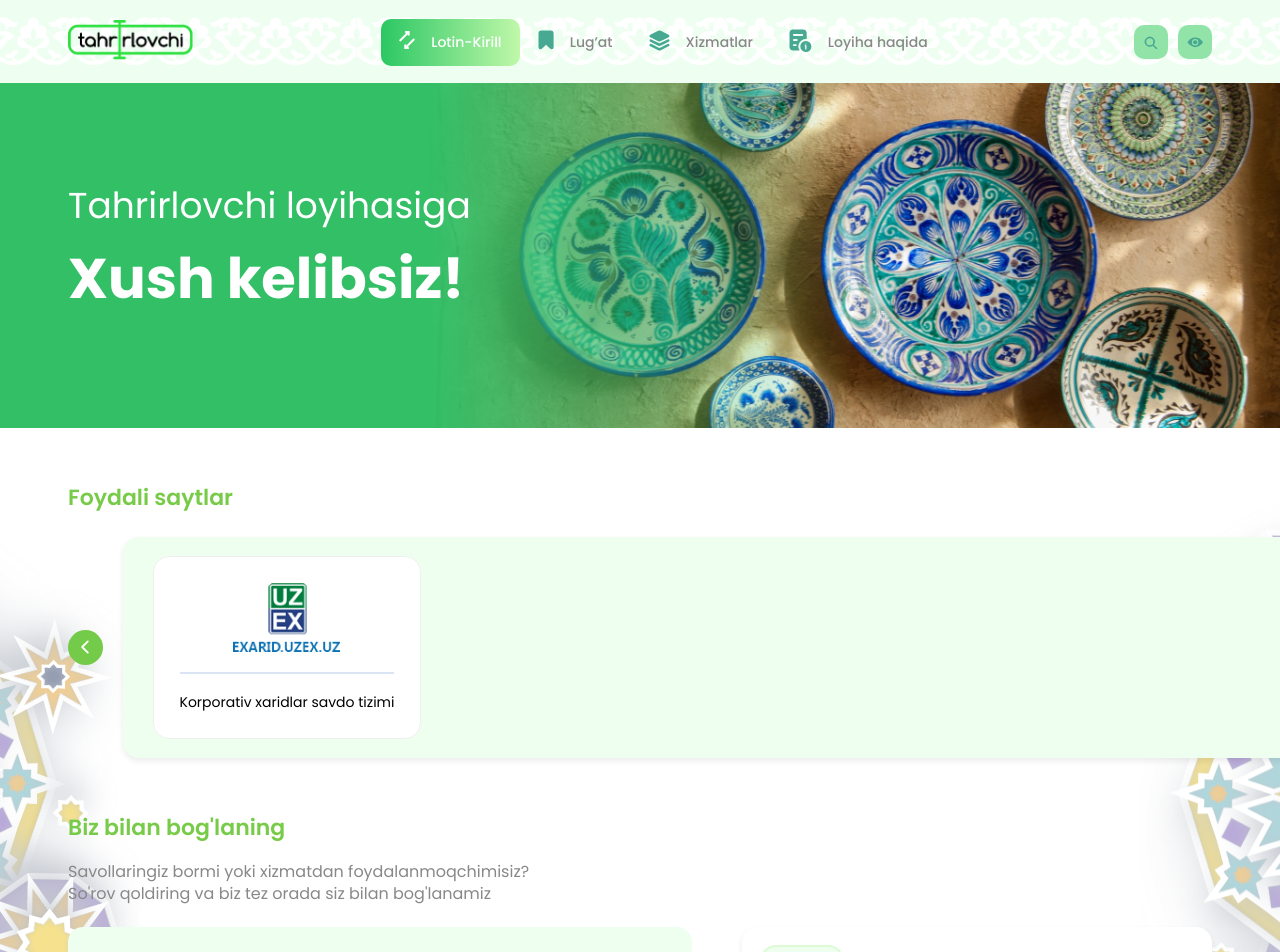
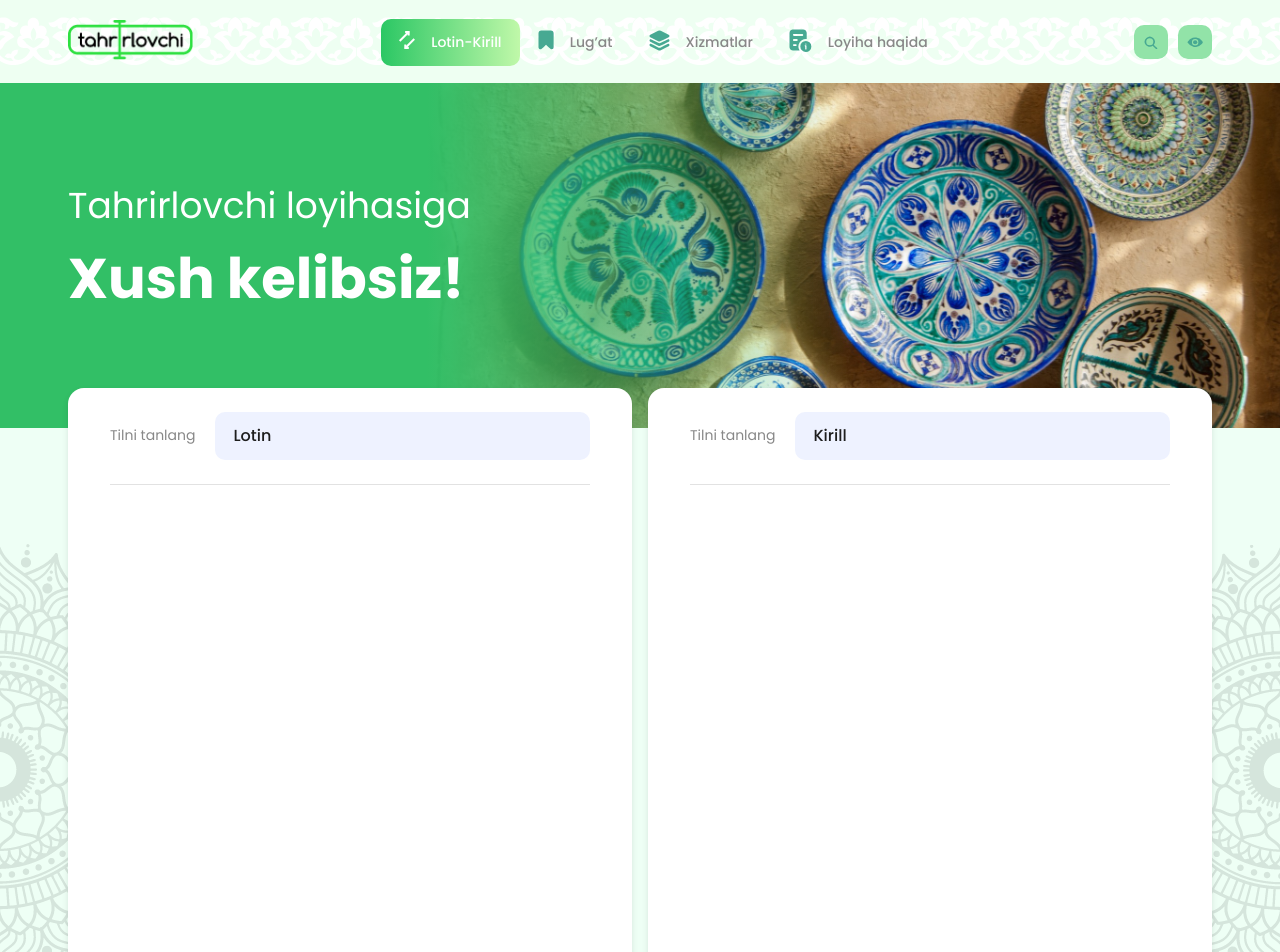
Before and after one commit to NurmuhammadovHojiakbar/tahrirlovchi, a React (Vite) app: page / in a window 1280 px wide. Shown: the top 952 px of the page. Built offline with nearby package versions, Linux system fonts and the light colour scheme.

Commit message:
add editor

```diff
--- a/index.html
+++ b/index.html
@@ -8,6 +8,7 @@
   </head>
   <body>
     <div id="root"></div>
+    <script> const global = globalThis; </script>
     <script type="module" src="/src/main.jsx"></script>
   </body>
 </html>
--- /dev/null
+++ b/src/components/editor/editor-content/index.jsx
@@ -0,0 +1,77 @@
+import { useRef } from "react";
+import { useDispatch, useSelector } from "react-redux";
+import { Editor, convertToRaw } from "draft-js";
+import PropTypes from "prop-types";
+import EditorHeader from "../editor-header";
+import { CopyButton, SaveButton, ShareButton } from "../../controllers";
+import { updateEditor } from "../../../store/reducer/editor-slice";
+import translate from "../../../utils/Translator";
+
+const EditorContent = ({ pos }) => {
+  const editorRef = useRef(null);
+  const dispatch = useDispatch();
+  const { content: editor, isLatin } = useSelector((state) => {
+    return state.editorState;
+  });
+
+  const handleEditorChange = (newEditorState) => {
+    dispatch(updateEditor(newEditorState));
+  };
+
+  const translated = convertToRaw(editor.getCurrentContent()).blocks.map((el) =>
+    isLatin
+      ? el.text
+          .split(" ")
+          .map((word) => translate(word, false))
+          .join(" ")
+      : el.text
+          .replace(
+            /\d+(\s+)((январ)|(феврал)|(март)|(апрел)|(май)|(июн)|(июл)|(август)|(сентябр)|(октябр)|(сентабр)|(октабр)|(ноябр)|(декабр)|(йил))/gi,
+            (matched) => {
+              const list = matched.split(" ").filter((w) => w !== "");
+              return `${list[0]}-${list[1]}`;
+            }
+          )
+          .split(" ")
+          .map((word) => translate(word, true))
+          .join(" ")
+  );
+
+  return (
+    <div className="editor-content">
+      <EditorHeader pos={pos} />
+      <div className="editor-line"></div>
+      <div className="editor-content__wrapper">
+        {pos ? (
+          <div className="editable-content__result">
+            {translated?.map((el, indx) =>
+              el === "" ? <br key={indx} /> : <p key={indx}>{el}</p>
+            )}
+          </div>
+        ) : (
+          <div
+            className="editable-content__context"
+            onClick={() => editorRef.current.focus()}
+          >
+            <Editor
+              editorState={editor}
+              onChange={handleEditorChange}
+              ref={editorRef}
+            />
+          </div>
+        )}
+      </div>
+      <footer className={`editor-footer ${pos ? "right" : ""}`}>
+        <CopyButton />
+        <SaveButton />
+        <ShareButton />
+      </footer>
+    </div>
+  );
+};
+
+EditorContent.propTypes = {
+  pos: PropTypes.string,
+};
+
+export default EditorContent;
--- /dev/null
+++ b/src/components/editor/editor-header/index.jsx
@@ -0,0 +1,53 @@
+import { useState } from "react";
+import { useDispatch, useSelector } from "react-redux";
+import PropTypes from "prop-types";
+import { updateLang } from "../../../store/reducer/editor-slice";
+
+const EditorHeader = ({ pos }) => {
+  const [open, setOpen] = useState(false);
+  const { isLatin } = useSelector((store) => store.editorState);
+  const dispatch = useDispatch();
+
+  const onChangeHandler = (bool) => {
+    dispatch(updateLang(bool));
+    setOpen(false);
+  };
+
+  const lang = pos ? !isLatin : isLatin;
+
+  return (
+    <header className="editor-header">
+      <p className="editor-header__text">Tilni tanlang</p>
+      <div className="word-wrapper__lang">
+        <button
+          className="word-wrapper__lang-button word-wrapper__lang-current"
+          onClick={() => setOpen(!open)}
+        >
+          {lang ? "Lotin" : "Kirill"}
+        </button>
+        {open && (
+          <div className="word-wrapper__lang-list">
+            <button
+              className="word-wrapper__lang-controller left"
+              onClick={() => onChangeHandler(pos ? false : true)}
+            >
+              Lotin
+            </button>
+            <button
+              className="word-wrapper__lang-controller right"
+              onClick={() => onChangeHandler(pos ? true : false)}
+            >
+              Kirill
+            </button>
+          </div>
+        )}
+      </div>
+    </header>
+  );
+};
+
+EditorHeader.propTypes = {
+  pos: PropTypes.string,
+};
+
+export default EditorHeader;
--- /dev/null
+++ b/src/components/editor/editor.scss
@@ -0,0 +1,51 @@
+.editor{
+    position: relative;
+    bottom: 40px;
+    display: flex;
+    flex-wrap: wrap;
+    gap: 16px;
+
+    &-content{
+        flex-basis: 49%;
+        flex-grow: 1;
+        padding: 24px 42px;
+        background-color: #fff;
+        border-radius: 16px;
+        box-shadow: 0 3px 6px rgba($color: #000000, $alpha: 0.1);
+
+        &__wrapper{
+            min-height: 500px;
+        }
+    }
+
+    &-header{
+        display: flex;
+        align-items: center;
+        gap: 20px;
+        margin-bottom: 24px;
+
+        &__text{
+            white-space: nowrap;
+            margin: 0;
+            color: #888888;
+            font-size: 14px;
+            line-height: 19px;
+        }
+    }
+
+    &-line{
+        height: 1px;
+        background-color: rgba(136, 136, 136,0.24);
+        margin-bottom: 24px;
+    }
+
+    &-footer{
+        display: flex;
+        align-items: center;
+        gap: 16px;
+    }
+
+    &-footer.right{
+        justify-content: flex-end;
+    }
+}
--- /dev/null
+++ b/src/components/editor/index.jsx
@@ -0,0 +1,13 @@
+import EditorContent from "./editor-content";
+import "./editor.scss";
+
+const EditorContainer = () => {
+  return (
+    <div className="container editor">
+      <EditorContent />
+      <EditorContent pos={"right"} />
+    </div>
+  );
+};
+
+export default EditorContainer;
--- a/src/pages/home/index.jsx
+++ b/src/pages/home/index.jsx
@@ -1,13 +1,16 @@
 import Page from "../../layout/page";
 import Container from "../../layout/container";
 import Hero from "../../components/hero";
+import EditorContainer from "../../components/editor";
 
 const Home = () => {
   return (
     <Page title="Lotin-Kirill - Tahrirlovchi">
       <section className="main-page">
         <Hero />
-        <Container style={{ background: "#eefff5" }}></Container>
+        <Container style={{ background: "#eefff5" }}>
+          <EditorContainer />
+        </Container>
       </section>
     </Page>
   );
--- /dev/null
+++ b/src/store/reducer/editor-slice.jsx
@@ -0,0 +1,23 @@
+import { createSlice } from "@reduxjs/toolkit";
+import { EditorState } from "draft-js";
+
+const initialState = {
+  content: EditorState.createEmpty(),
+  isLatin: true,
+};
+
+const editorSlice = createSlice({
+  name: "editor",
+  initialState,
+  reducers: {
+    updateEditor: (state, action) => {
+      state.content = action.payload;
+    },
+    updateLang: (state, action) => {
+      state.isLatin = action.payload;
+    },
+  },
+});
+
+export const { updateLang, updateEditor } = editorSlice.actions;
+export default editorSlice.reducer;
--- a/src/store/reducer/index.jsx
+++ b/src/store/reducer/index.jsx
@@ -1,7 +1,9 @@
 import { combineReducers } from "@reduxjs/toolkit";
+import EditorReducer from "./editor-slice";
 import { translatorApi } from "../api";
 
 const rootReducer = combineReducers({
+  editorState: EditorReducer,
   [translatorApi.reducerPath]: translatorApi.reducer,
 });
 
```
